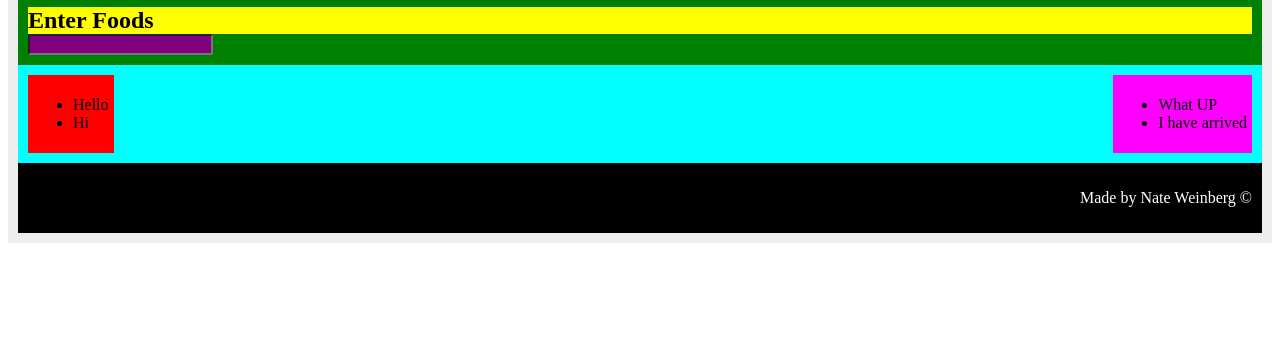
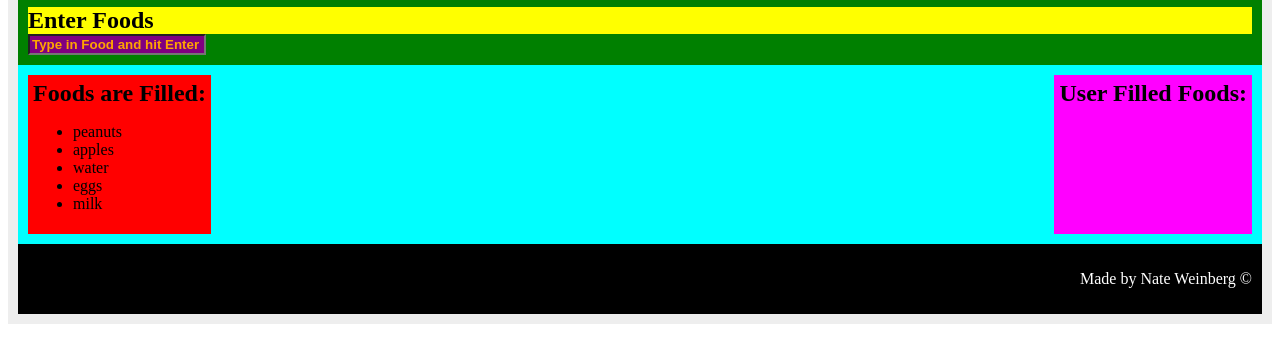
Before and after one commit to n8weinberg/allergyProject, a plain HTML site: page index.html in a window 1280 px wide. Shown: the part 58-420 px from the top of the page. Drawn offline with Linux system fonts and the light colour scheme.

Commit message:
stock list checks dynamicly added values

```diff
--- a/index.html
+++ b/index.html
@@ -4,7 +4,7 @@
 		<title>Allergy Database Checker</title>
 		<meta charset="UTF-8" />
 		<meta name="viewport" content="width=device-width, initial-scale=1.0"/>
-		<script type="text/javascript" src="main.js"></script>
+
 		<link rel="stylesheet" href="style.css">
 	</head>
 	<body>
@@ -14,25 +14,22 @@
 			</div>
 			<div id="interaction">
 				<h2 id="UITitle">Enter Foods</h2>
-				<input type="text" name="Input Foods" id="TB">
+				<!-- <label for="TB"></label>  -->
+				<!-- <br> -->
+				<input type="text" id="TB" placeholder="Type in Food and hit Enter">
+				<br>
+				<!-- <button id="txtButton">Submit Fo0000od</button> -->
+				<!-- <button id="btn" type="submit" value="Submit Food"> -->
 			</div>
 			<div id="dispDB">
-				<div id="preDB">
-					<ul id="scriptFill">
-						<li>Hello</li>
-						<li>Hi</li>
-					</ul>
-				</div>
+				<div id="preDB"></div>
 				<div id="usrDB">
-					<ul id="usrFill">
-						<li>What UP</li>
-						<li>I have arrived</li>
-					</ul>
 				</div>
 			</div>
 		<div id="footer">
 			<p id="footerTxt">Made by Nate Weinberg &copy;</p>
 		</div>
 		</div>
+		<script type="text/javascript" src="main.js"></script>
 	</body>
 </html>
--- a/main.js
+++ b/main.js
@@ -0,0 +1,103 @@
+let emptyArray = [];
+let stockArray = ['peanuts', 'apples', 'water', 'eggs', 'milk'];
+console.log(stockArray);
+
+//assigning foodInput to the text box element to enter foods in
+const foodInput = document.querySelector('#TB');
+//assinging foodAdd to submit the food we typed in to foodInput
+const addFood = document.querySelector('#txtButton');
+
+const submitFood = document.querySelector('#btn')
+
+//create js element that corresponds to id='preDB' html element
+let preDB = document.querySelector('#preDB');
+//create js element that corresponds to id='usrDB' html element
+let usrDB = document.querySelector('#usrDB');
+//create js elemenmt that is an h2 html element
+const h2 = document.createElement('h2');
+//create js element that creates a ul html element
+let ul = document.createElement('ul');
+//create js element that creates a li html elment
+let li = document.createElement('li');
+
+
+//makes scriptUL a ul html element
+let scriptUL = document.createElement('ul');
+//give scriptUL the id of scriptFill
+scriptUL.id = 'scriptFill';
+
+//makes usrFill a ul html element
+let usrFill = document.createElement('ul');
+//set id of usrFill to usrFill
+usrFill.id = 'usrFill';
+
+//create new html elemnt that is h2 element title of usrFill
+const usrTitle = document.createElement('h2');
+//sets title of the usrFill title section
+usrTitle.innerText = 'User Filled Foods:';
+//create child elment of usrDB element to be title h2 element
+usrDB.appendChild(usrTitle);
+
+//create new html element that is an h2 element
+const preTitle = h2;
+//fill that newly created h2 element with new text
+preTitle.innerText = 'No Foods Yet';
+//create child element of the preDB element
+preDB.appendChild(preTitle);
+
+//create a child html element in the preDB element with a UL element
+//	defined by the scriptUL and has id of 'scriptFill'.
+//		this is added after the preTitle h2.
+preDB.appendChild(scriptUL);
+
+//function that creates an unordered list in the preDB html element
+function stockArrayFiller(){
+	preTitle.innerText = 'Foods are Filled:'
+	for(let i of stockArray){
+		let li = document.createElement('li');
+		scriptUL.appendChild(li);
+		li.innerHTML +=i;
+		// console.log(i);
+	}
+}
+
+
+
+setTimeout(stockArrayFiller, 1500);
+
+
+foodInput.addEventListener('keyup', onSubmit);
+
+function onSubmit(e){
+	if(e.keyCode === 13){
+		e.preventDefault();
+		emptyArray.push(`${foodInput.value}`);
+		console.log(emptyArray);
+		createListFromArray(usrFill, `${foodInput.value}`);
+		foodInput.value = '';
+	}
+
+}
+
+
+usrDB.appendChild(usrFill);
+
+//function that creates an unordered list in the preDB html element
+function createListFromArray(ulToEdit, inputFood){
+	// preTitle.innerText = 'Foods are Filled:'
+	// for(let i of stockArray){
+		let li = document.createElement('li');
+		ulToEdit.appendChild(li);
+		li.innerHTML +=inputFood;
+		// console.log(findCommonElements(emptyArray, stockArray));
+		console.log(stockArray.includes(`${inputFood}`));
+		// console.log(i);
+	// }
+}
+
+
+
+//returns true or false if the two array's have a similar item
+function findCommonElements(arr1, arr2){
+	return arr1.some(item => arr2.includes(item));
+}
--- a/style.css
+++ b/style.css
@@ -21,8 +21,15 @@ h1, h2, h3 {
 }
 
 #TB {
-	color: white;
+	color: green;
+	font-weight: bold;
 	background-color: purple;
+	width: 170px;
+
+}
+
+input::placeholder{
+	color:orange;
 }
 
 #dispDB {
```
